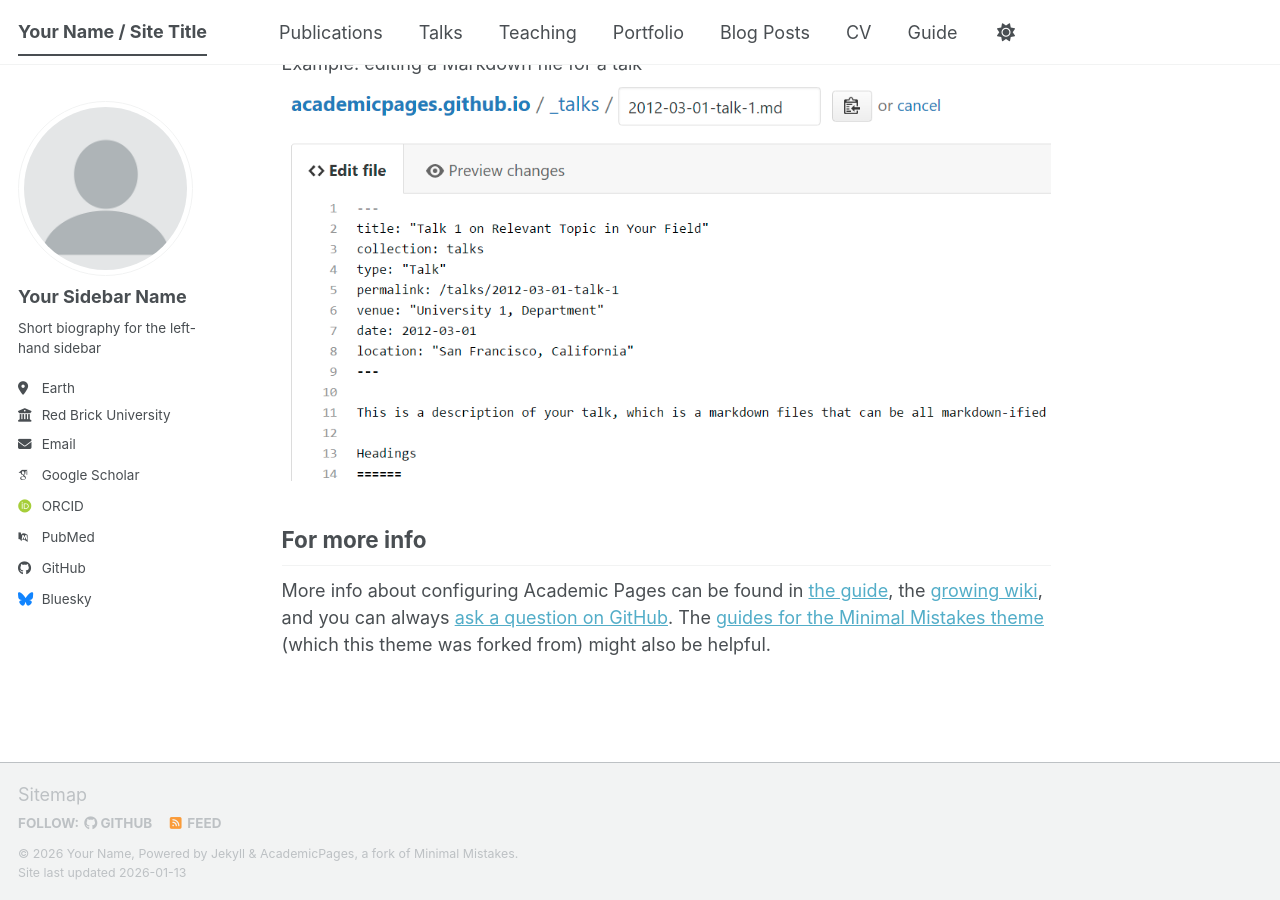
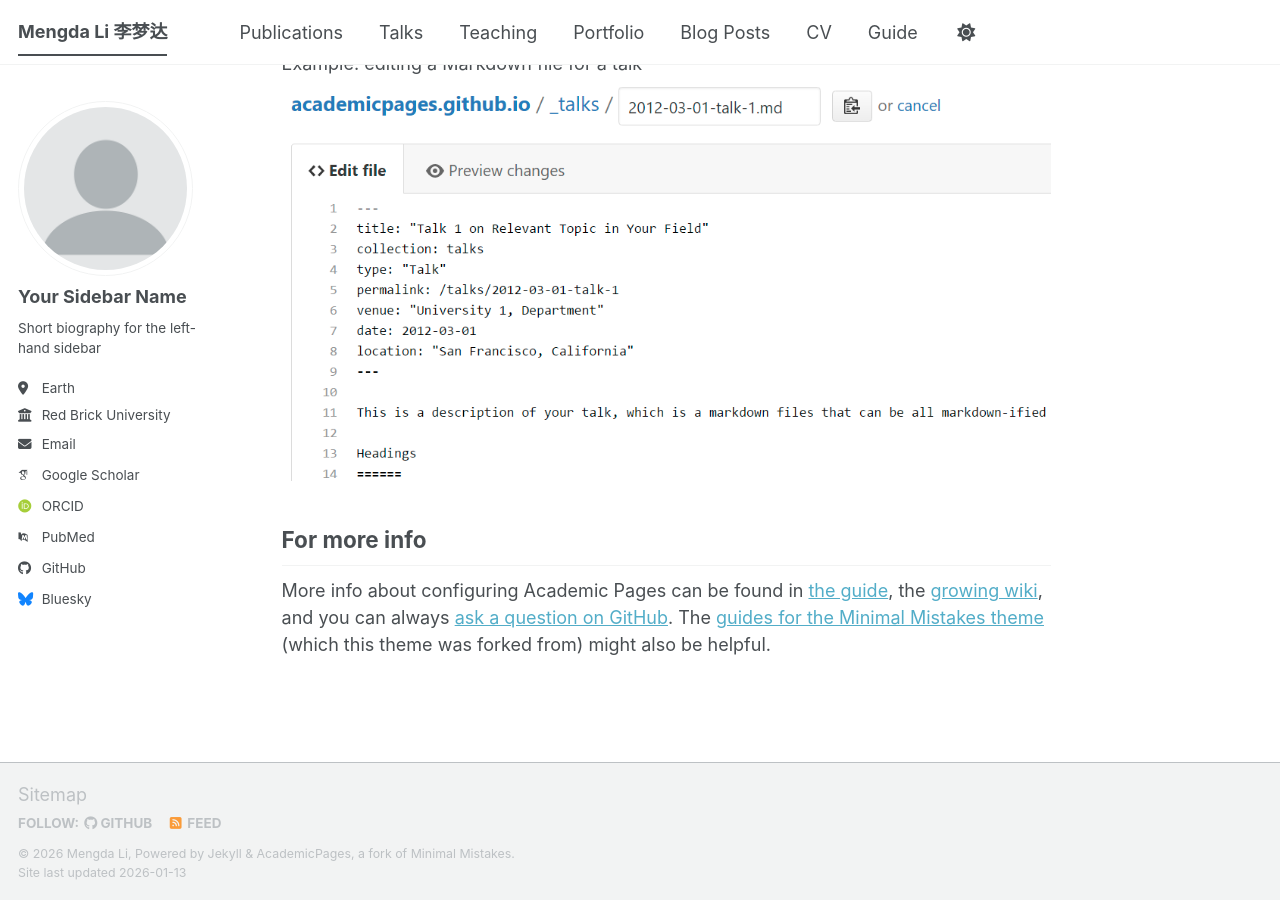
Before and after one commit to Mengda-Li/mengda-li.github.io, a Jekyll site: the page built from _pages/about.md, in a window 1280 px wide and 900 px high, scrolled down 2720 px. Built offline with Jekyll 4.4.1, drawn with Linux system fonts in a browser that asks for light colours; some web fonts are replaced; a script bundle is joined from its source files by our own code; library files that are not in the unit come from our copies.

Commit message:
Update _config.yml

```diff
--- a/_config.yml
+++ b/_config.yml
@@ -9,11 +9,11 @@
 # Basic Site Settings
 locale                   : "en-US"
 site_theme               : "default" # The available themes options are "default", "air", "sunrise", "mint", "dirt" and "contrast"
-title                    : "Your Name / Site Title"
+title                    : "Mengda Li 李梦达"
 title_separator          : "-"
-name                     : &name "Your Name"
+name                     : &name "Mengda Li"
 description              : &description "Your Name's academic portfolio"   # Update this with a general description of your site, this is the default if not overridden by a page
-url                      : https://academicpages.github.io # The base hostname & protocol for your site e.g. "https://[your GitHub username].github.io",
+url                      :  # The base hostname & protocol for your site e.g. "https://[your GitHub username].github.io",
                                                            # or if you already have some other page hosted on Github then use "https://[your GitHub username].github.io/[Your Repo Name]"
 baseurl                  : "" # the subpath of your site, e.g. "/blog"
 repository               : "academicpages/academicpages.github.io"
```
